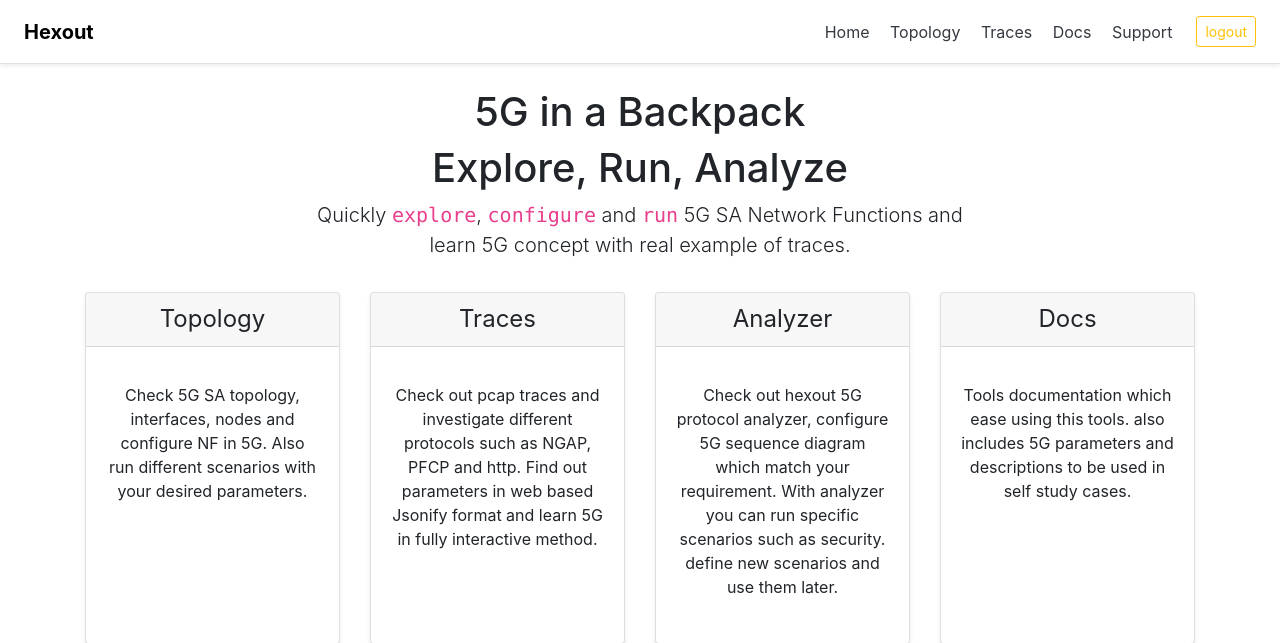
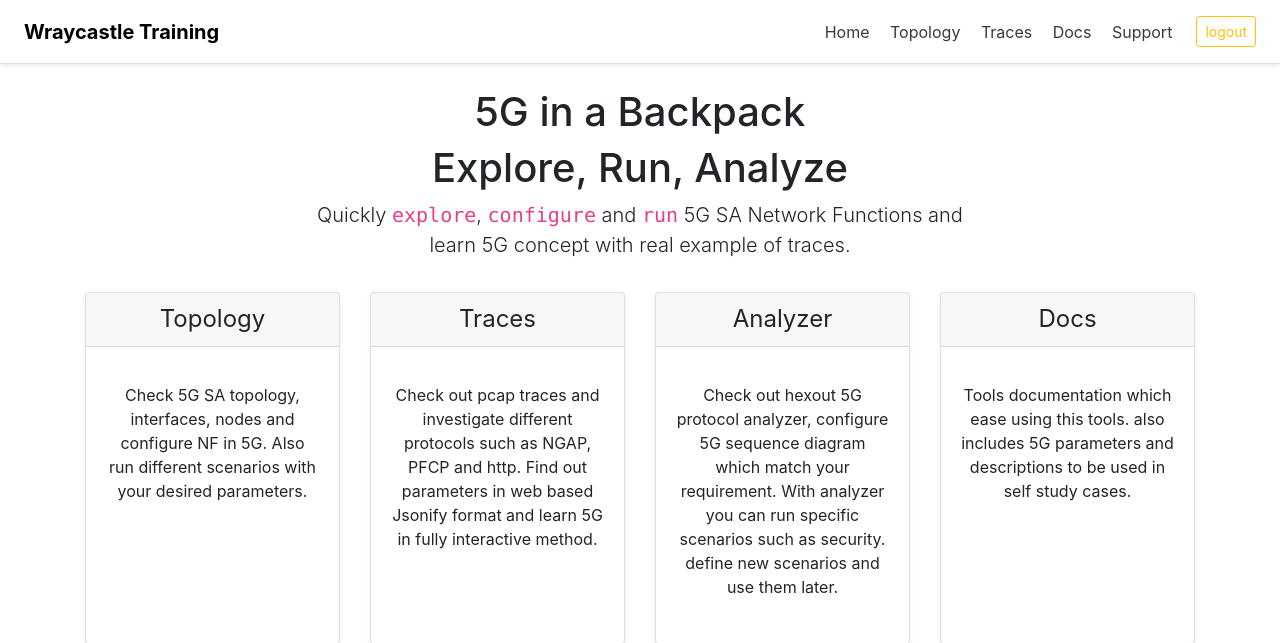
Before and after one commit to MaziarShoaie71/5GBP_Wraycastle, a Django app: page / in a window 1280 px wide. Shown: the top 643 px of the page. Run offline with Django 3.2, Linux system fonts and the light colour scheme; a user stored in the database is signed in; some libraries are stand-ins or nearby versions.

Commit message:
Update base.html
Changed name from Hexout to Wraycastle

```diff
--- a/fiveGbp/templates/base.html
+++ b/fiveGbp/templates/base.html
@@ -13,7 +13,7 @@
   </head>
   <body class="d-flex flex-column h-100">
     <div class="d-flex flex-column flex-md-row align-items-center p-3 px-md-4 bg-white border-bottom shadow-sm">
-      <h5 class="my-0 mr-md-auto font-weight-normal"><strong><a style="text-decoration: none; color:black;" target="_blank"  href="https://www.hexout.se/">Hexout</a></strong></h5>
+      <h5 class="my-0 mr-md-auto font-weight-normal"><strong><a style="text-decoration: none; color:black;" target="_blank"  href="https://www.wraycastle.com/">Wraycastle Training</a></strong></h5>
       <nav class="my-2 my-md-0 mr-md-3">
         <a class="p-2 text-dark"href="{% url 'home' %}">Home</a>
         <a class="p-2 text-dark" href="{% url 'fiveGbpApp' %}">Topology</a>
```
